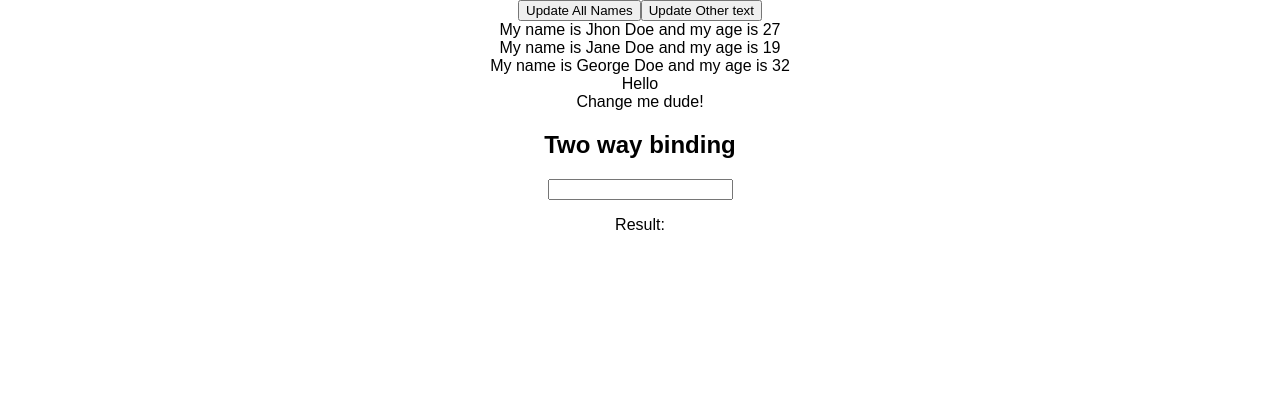
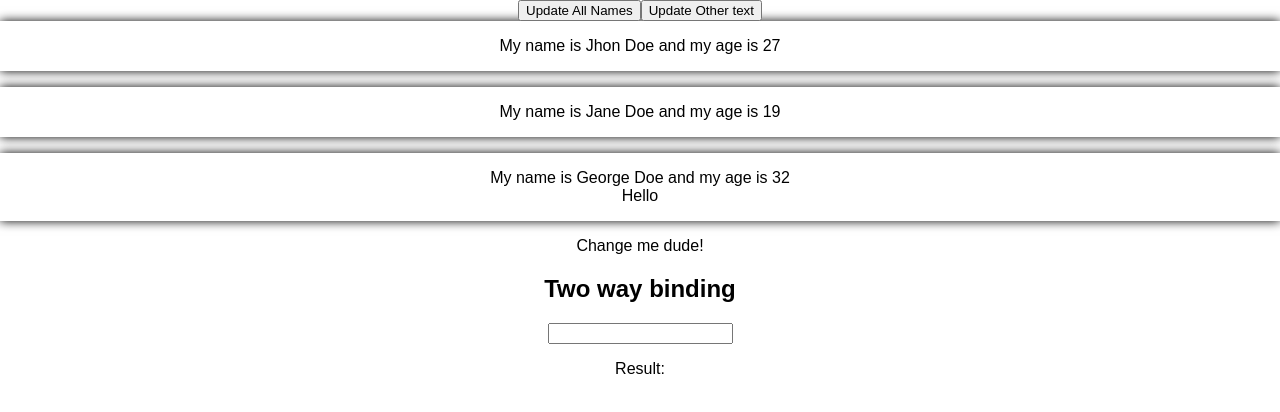
Before and after one commit to alansaldivar87/react-complete-guide, a React (Create React App) app: page / in a window 1280 px wide. Shown: the top 412 px of the page. Built offline with nearby package versions, Linux system fonts and the light colour scheme.

Commit message:
Using basic styles with scss

```diff
--- a/package.json
+++ b/package.json
@@ -12,6 +12,7 @@
   },
   "dependencies": {
     "classnames": "^2.2.6",
+    "node-sass": "^4.13.1",
     "prop-types": "^15.7.2",
     "react": "^16.13.1",
     "react-dom": "^16.13.1",
@@ -24,7 +25,6 @@
     "@storybook/addons": "^5.3.17",
     "@storybook/preset-create-react-app": "^2.1.0",
     "@storybook/react": "^5.3.17",
-    "babel-loader": "^8.1.0",
     "eslint-config-airbnb": "^18.1.0",
     "eslint-config-node": "^4.0.0",
     "eslint-config-prettier": "^6.10.0",
--- a/src/components/Person/index.js
+++ b/src/components/Person/index.js
@@ -1,6 +1,7 @@
 import React from 'react'
 import PropTypes from 'prop-types'
 import classNames from 'classnames'
+import './styles.scss'
 
 const person = props => {
 	const {
--- /dev/null
+++ b/src/components/Person/styles.scss
@@ -0,0 +1,5 @@
+.person {
+    padding: 1em;
+    margin-bottom: 1em;
+    box-shadow:  0 0 10px;
+}
```
Also changed, not shown: 1 other file (tests, documents, lock files or other folders).
